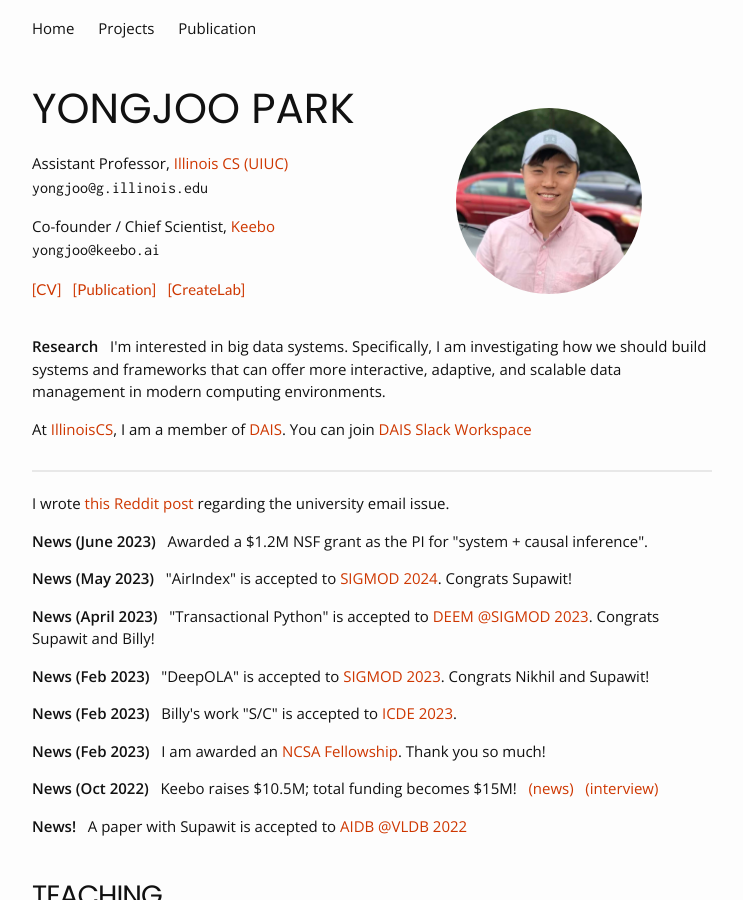
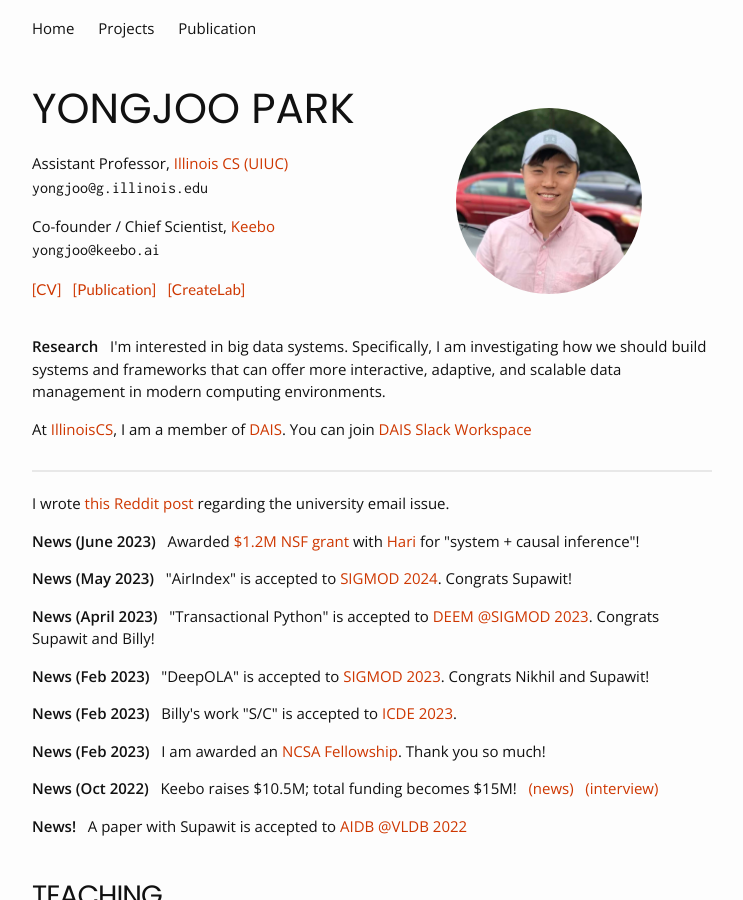
Before and after one commit to pyongjoo/pyongjoo.github.io, a Jekyll site: the page built from index.html, in a window 1280 px wide and 900 px high. Shown: the whole window, without its empty margins (268-1011 px from the left). Built offline with Jekyll 4.4.1, drawn with Linux system fonts in a browser that asks for light colours.

Commit message:
updated grant news

```diff
--- a/index.html
+++ b/index.html
@@ -50,7 +50,8 @@ layout: home
 	<div class="row news-block">
 	    <div class="col-md-12 col-lg-12">
 		<p>I wrote <a href="https://www.reddit.com/r/UIUC/comments/10sa5uj/avoid_using_illinoisedu_email_for_important/">this Reddit post</a> regarding the university email issue. </p>
-		<p><b>News (June 2023)</b> &nbsp; Awarded a $1.2M NSF grant as the PI for "system + causal inference".</p>
+		<p><b>News (June 2023)</b> &nbsp; Awarded <a href="https://www.nsf.gov/awardsearch/showAward?AWD_ID=2312561&HistoricalAwards=false">$1.2M NSF grant</a>
+            with <a href="http://sundaram.cs.illinois.edu/">Hari</a> for "system + causal inference"!</p>
         <p><b>News (May 2023)</b> &nbsp; "AirIndex" is accepted to <a href="https://2024.sigmod.org/">SIGMOD 2024</a>. Congrats Supawit!</p>
 		<p><b>News (April 2023)</b> &nbsp; "Transactional Python" is accepted to <a href="http://deem-workshop.org//">DEEM @SIGMOD 2023</a>. Congrats Supawit and Billy!</p>
 		<p><b>News (Feb 2023)</b> &nbsp; "DeepOLA" is accepted to <a href="https://2023.sigmod.org/">SIGMOD 2023</a>. Congrats Nikhil and Supawit!</p>
```
